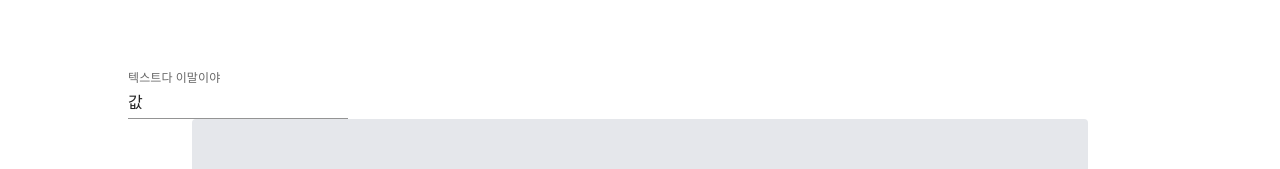
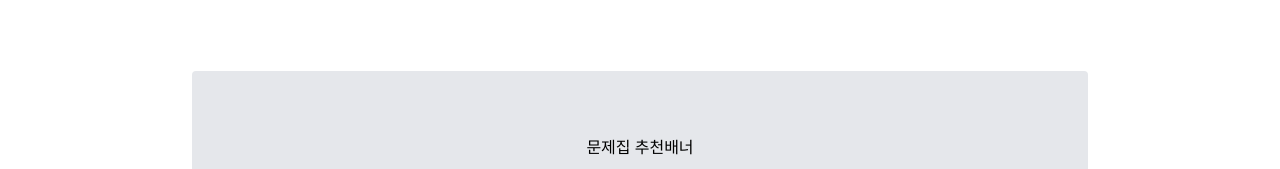
Before and after one commit to QuizVerse/finalQuizVerse, a React (Create React App) app in the folder src/main/reactjs/: page / in a window 1280 px wide. Shown: the part 218-387 px from the top of the page. Built offline with nearby package versions, Linux system fonts and the light colour scheme.

Commit message:
custominput 제작

```diff
--- a/src/main/reactjs/src/components/CustomInput.jsx
+++ b/src/main/reactjs/src/components/CustomInput.jsx
@@ -1,14 +1,47 @@
-import {TextField} from "@mui/material";
+import {IconButton, TextField, Typography} from "@mui/material";
+import VisibilityIcon from '@mui/icons-material/Visibility';
+import VisibilityOffIcon from '@mui/icons-material/VisibilityOff';
 
 export default function CustomInput(prop) {
     return (
-        <>
-            <TextField id="standard-basic"
-                       label={prop.label}
-                       value={prop.value}
-                       variant="standard"
-                       placeholder={prop.placeholder}/>
+        <div className="flex flex-col">
+            <div className="flex">
+                <TextField id="standard-basic"
+                           label={prop.label}
+                           value={prop.value}
+                           type={prop.type}
+                           variant="standard"
+                           placeholder={prop.placeholder}/>
 
-        </>
+                {
+                    // 비밀번호 인풋인 경우 비밀번호 보이게 하는 버튼
+                    /**
+                    * @TODO : 비밀번호 보이기 함수 추가
+                    * */
+                    prop.isPassword &&
+                    <div>
+                        <IconButton>
+                            <VisibilityIcon/>
+                        </IconButton>
+                        <IconButton>
+                            <VisibilityOffIcon/>
+                        </IconButton>
+                    </div>
+                }
+
+            </div>
+
+            {
+                prop.captionVisible &&
+                <Typography variant="caption" color={prop.captionColor}>{prop.captionText}</Typography>
+            }
+            {
+                /**
+                 * @TODO : 타이머 함수 추가
+                 * */
+            prop.timerVisible &&
+                <Typography variant="caption" color={prop.captionColor}>인증 제한 시간 : 03:00</Typography>
+            }
+        </div>
         )
 }
--- a/src/main/reactjs/src/routes/book/BookList.jsx
+++ b/src/main/reactjs/src/routes/book/BookList.jsx
@@ -10,7 +10,6 @@ import CustomInput from "../../components/CustomInput";
 export default function BookList() {
   return (
       <main className="p-16">
-        <CustomInput label="텍스트다 이말이야" placeholder="풀레이수홀다" value="값"/>
         <div className="flex items-center justify-center mb-8">
           <div className="w-full max-w-4xl p-16 text-center bg-gray-200 rounded">문제집 추천배너</div>
         </div>
```
